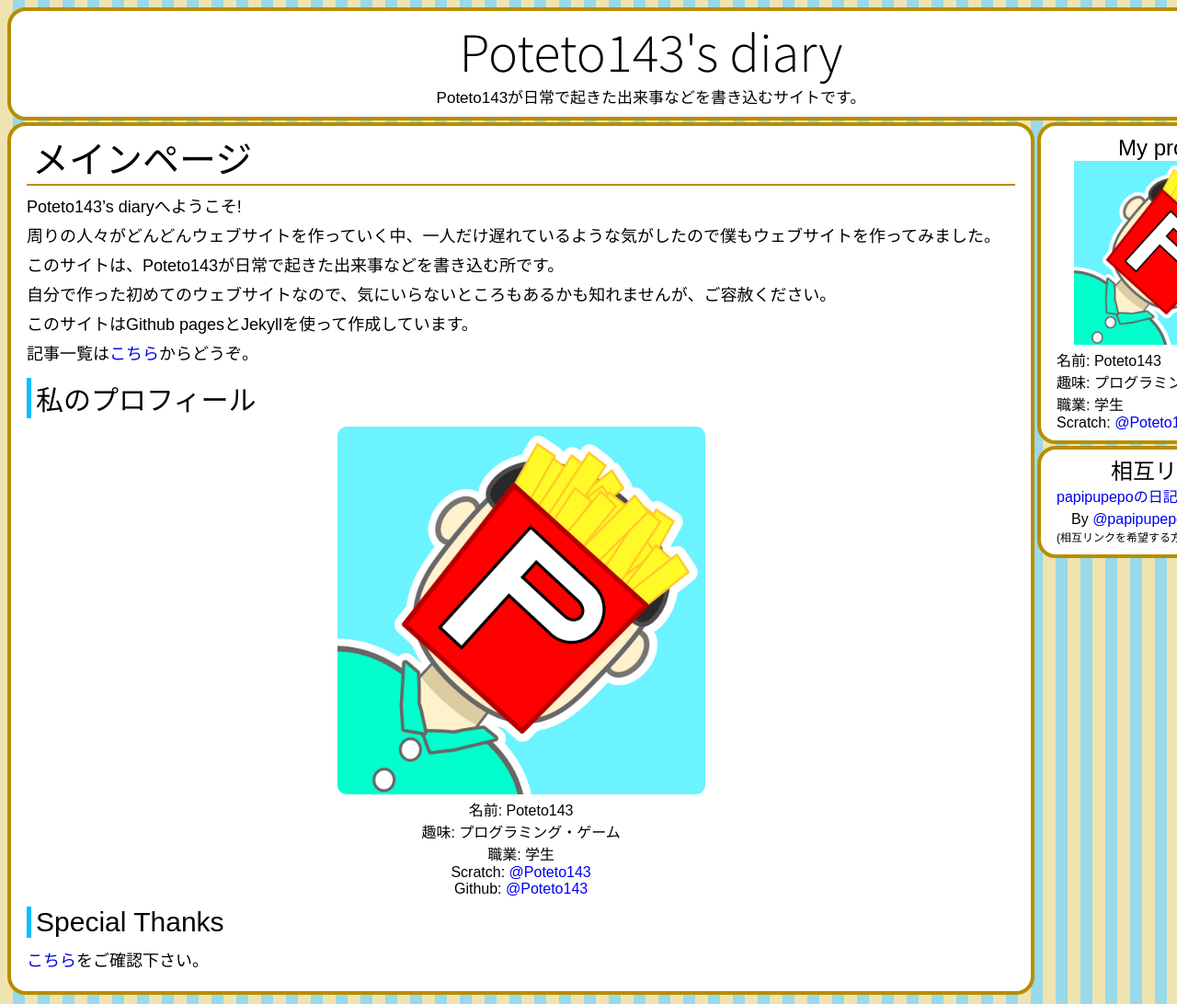
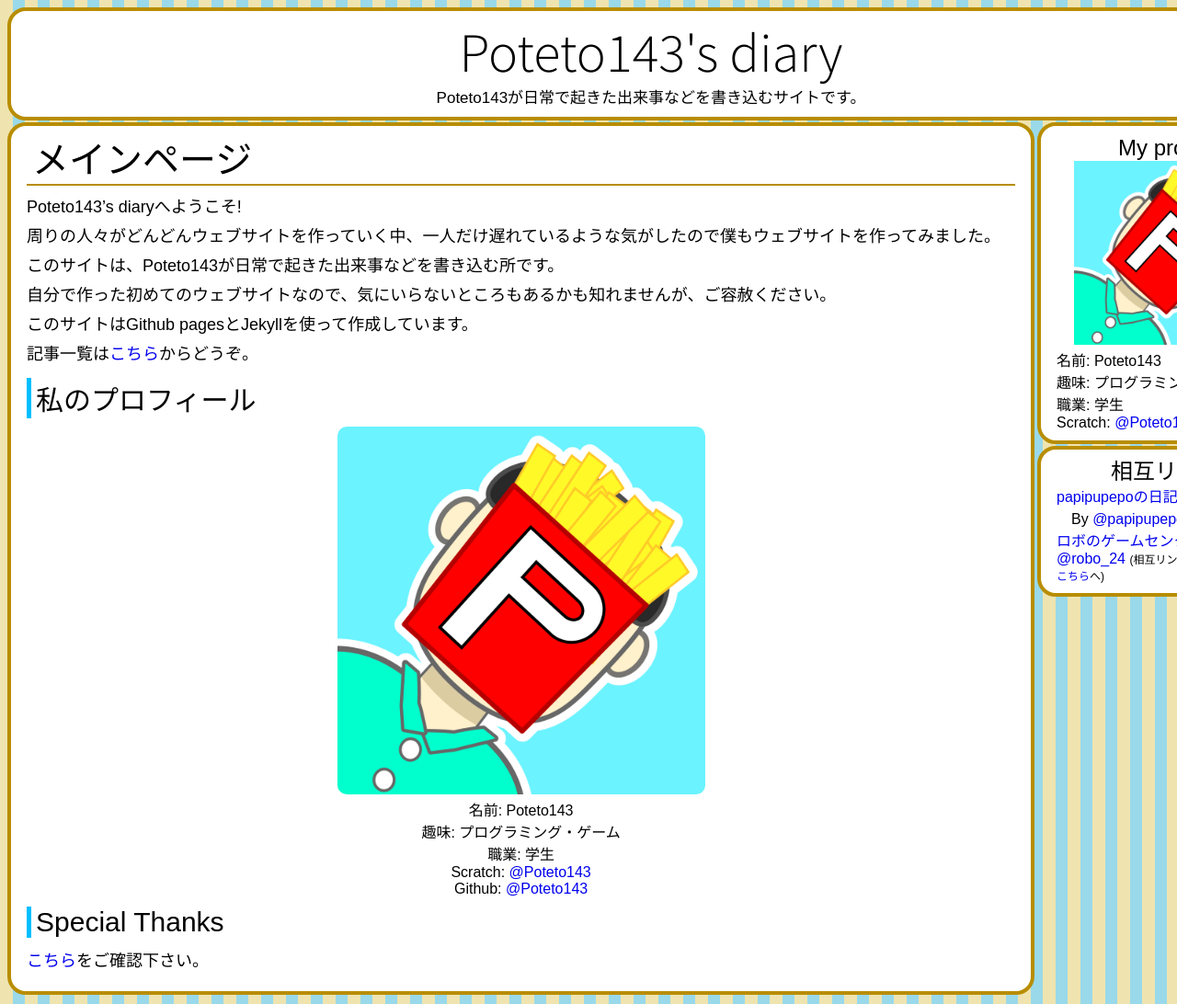
Before and after one commit to Poteto143/Poteto143s_diary, a Jekyll site: the page built from index.md, in a window 1280 px wide. Shown: the whole page at 92% size. Built offline with Jekyll 4.4.1, drawn with Linux system fonts in a browser that asks for light colours.

Commit message:
ろぼさんのリンク追加

```diff
--- a/_includes/sidebar.html
+++ b/_includes/sidebar.html
@@ -11,6 +11,8 @@
         <h2>相互リンク</h2>
         <a href="https://papinosuke.github.io/diary.html">papipupepoの日記</a><br>
         　By <a href="https://scratch.mit.edu/users/papipupepo/">@papipupepo</a><br>
+        <a href="http://robo-gamecenter.seesaa.net/">ロボのゲームセンター</a>
+        　By <a href="https://scratch.mit.edu/users/robo_24/">@robo_24</a>
         <span style="font-size: 12px;">(相互リンクを希望する方は<a href="{{site.url}}\_posts\2020-03-18-Look-for-link-exchange.md">こちら</a>へ)</span>
     </div>
 </div>
```
